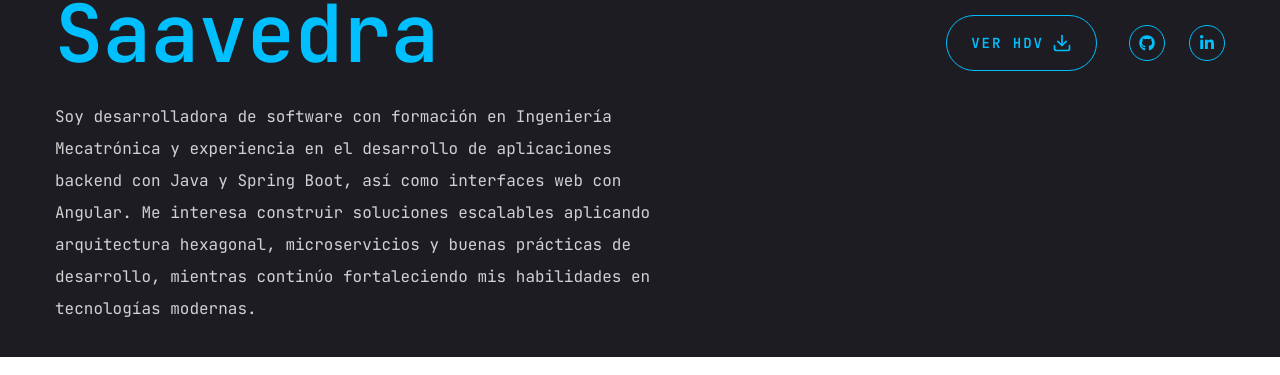
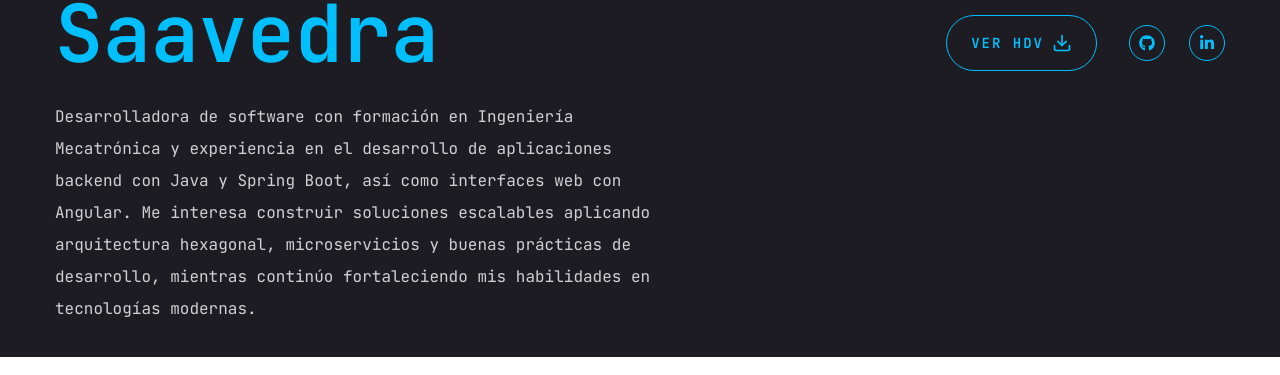
Before and after one commit to larum99/portfolio, a Next.js app: page / in a window 1280 px wide. Shown: the part 443-818 px from the top of the page. Built offline with nearby package versions, Linux system fonts and the light colour scheme.

Commit message:
updated home

```diff
--- a/app/page.jsx
+++ b/app/page.jsx
@@ -25,7 +25,7 @@ const Home = () => {
             </h1>
 
             <p className="max-w-[600px] mb-9 text-white/80 leading-8">
-              Soy desarrolladora de software con formación en Ingeniería Mecatrónica y experiencia en el desarrollo de aplicaciones backend con Java y Spring Boot, así como interfaces web con Angular. Me interesa construir soluciones escalables aplicando arquitectura hexagonal, microservicios y buenas prácticas de desarrollo, mientras continúo fortaleciendo mis habilidades en tecnologías modernas.
+              Desarrolladora de software con formación en Ingeniería Mecatrónica y experiencia en el desarrollo de aplicaciones backend con Java y Spring Boot, así como interfaces web con Angular. Me interesa construir soluciones escalables aplicando arquitectura hexagonal, microservicios y buenas prácticas de desarrollo, mientras continúo fortaleciendo mis habilidades en tecnologías modernas.
             </p>
 
           </div>
```
